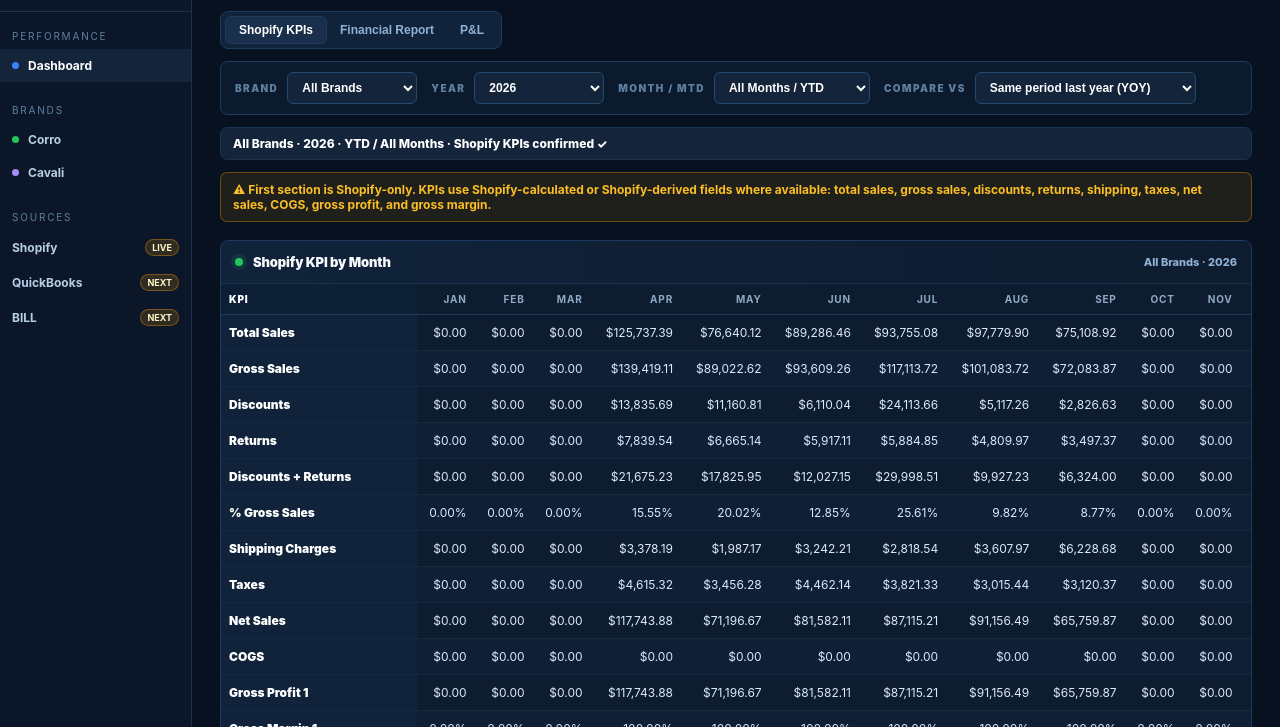
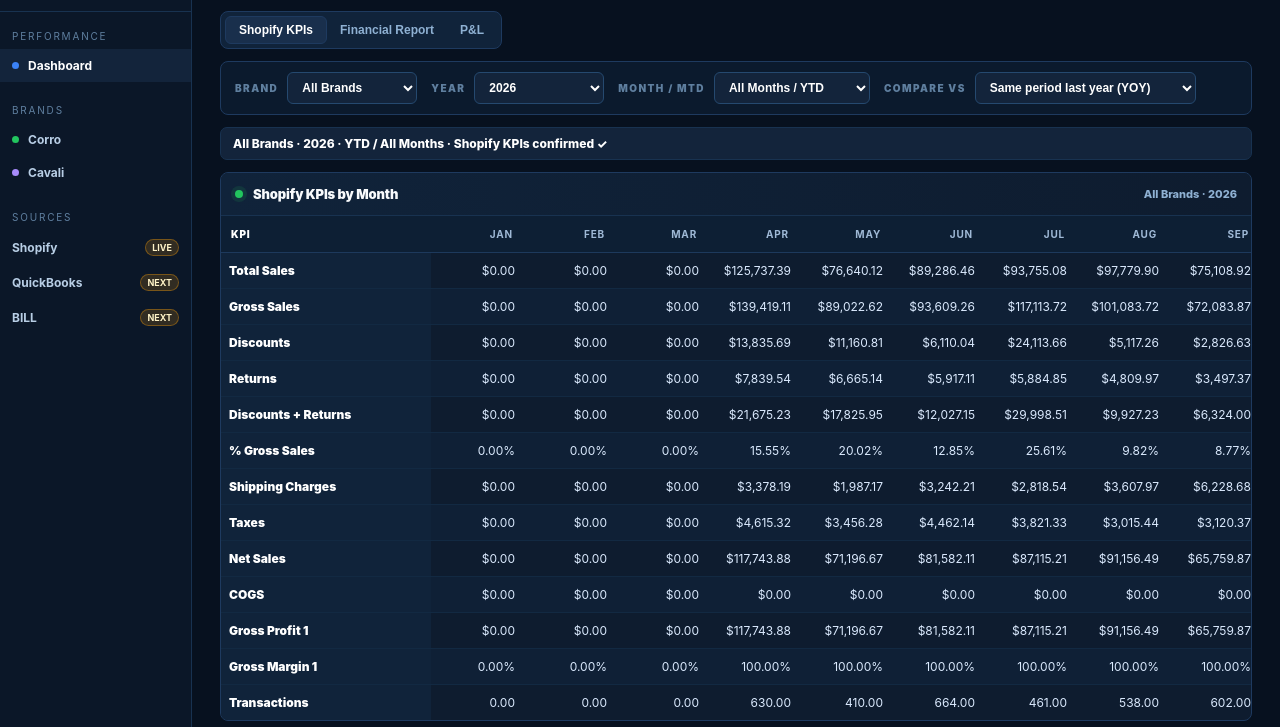
Before and after one commit to Equestrian-Labs-Dashboard/financial-report-dashboard, a plain HTML site: page docs/index.html in a window 1280 px wide. Shown: the part 73-800 px from the top of the page. Drawn offline with nearby package versions, Linux system fonts and the light colour scheme.

Commit message:
Update index.html

```diff
--- a/docs/index.html
+++ b/docs/index.html
@@ -515,14 +515,47 @@
     }
 
  th {
-      color: #8fa9c4;
-      text-align: left;
+  color: #9fb9d6;
+  text-align: center;
   border-bottom: 1px solid #1d395c;
-      padding: 9px 8px;
+  padding: 12px 10px;
   text-transform: uppercase;
   letter-spacing: 0.08em;
   font-size: 10px;
   white-space: nowrap;
+  background: #0d1f34;
+  position: sticky;
+  top: 0;
+  z-index: 1;
+  vertical-align: middle;
+}
+
+th:first-child {
+  text-align: left;
+}
+
+.month-head {
+  min-width: 92px;
+  text-align: center;
+}
+
+.total-col {
+  min-width: 110px;
+  background: rgba(59, 130, 246, 0.12) !important;
+  font-weight: 900;
+  color: white;
+}
+
+td {
+  color: #dbeafe;
+  border-bottom: 1px solid #122942;
+  padding: 10px 10px;
+  white-space: nowrap;
+  vertical-align: middle;
+}
+
+.right {
+  text-align: right;
 }
 
     td {
@@ -601,7 +634,9 @@
   z-index: 2;
   font-weight: 900;
   color: white;
-      min-width: 180px;
+  min-width: 210px;
+  max-width: 210px;
+  text-align: left !important;
 }
 
     th.sticky-kpi {
@@ -744,13 +779,9 @@
 
       <section class="date-strip" id="dateStrip">Loading Shopify report period...</section>
 
-      <section class="notice">
-        ⚠ First section is Shopify-only. KPIs use Shopify-calculated or Shopify-derived fields where available: total sales, gross sales, discounts, returns, shipping, taxes, net sales, COGS, gross profit, and gross margin.
-      </section>
-
       <section class="panel table-panel">
       <div class="matrix-topbar">
-          <div class="matrix-heading">Shopify KPI by Month</div>
+  <div class="matrix-heading">Shopify KPIs by Month</div>
   <div class="matrix-meta" id="matrixMeta">Loading...</div>
 </div>
 
```
Lines whose indentation alone changed are shown as unchanged.
